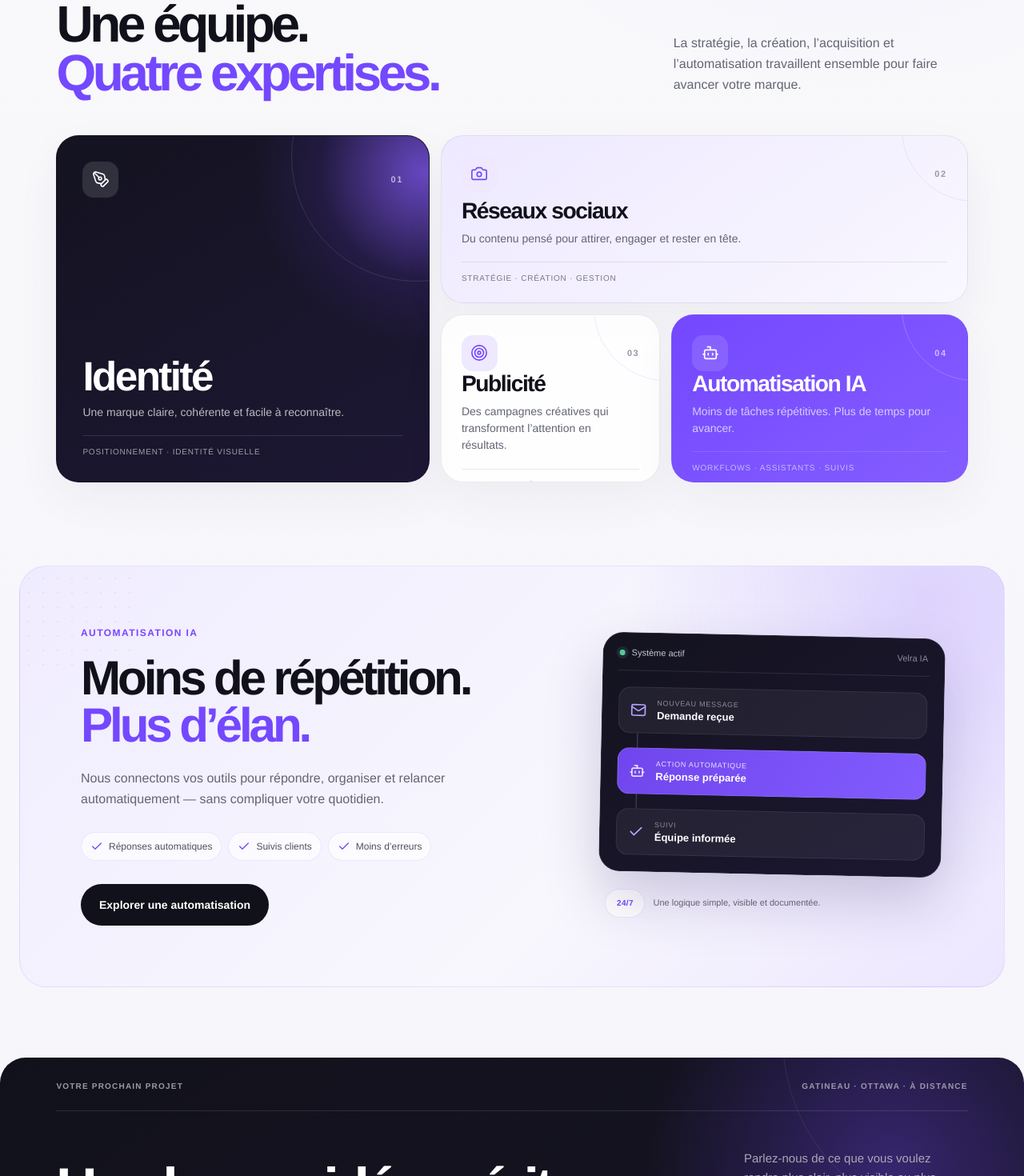
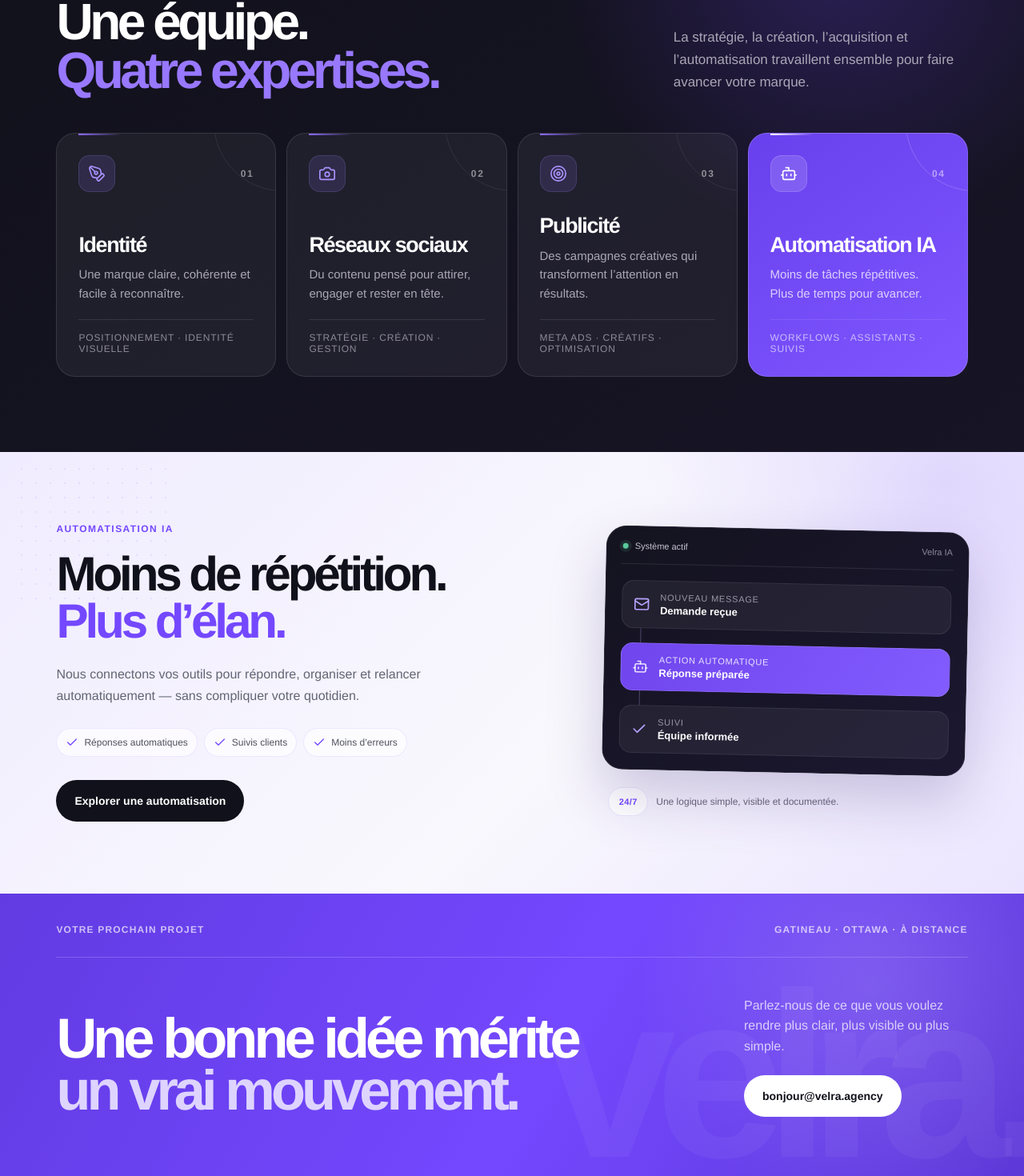
Before and after one commit to yanishmk/velra, a Next.js app: page / in a window 1280 px wide. Shown: the part 879-2349 px from the top of the page at 80% size. Built offline with nearby package versions, Linux system fonts and the light colour scheme.

Commit message:
Update Site source

```diff
--- a/app/globals.css
+++ b/app/globals.css
@@ -85,54 +85,51 @@ main { min-height: 100vh; overflow: hidden; width: 100%; }
 .mascot-stage::after { background: rgba(50, 35, 101, 0.12); border-radius: 50%; bottom: 4%; content: ""; filter: blur(18px); height: 7%; left: 25%; position: absolute; width: 52%; z-index: -1; }
 .mascot { filter: drop-shadow(0 28px 30px rgba(47, 32, 105, 0.13)); object-fit: contain; object-position: center bottom; padding: 1% 2% 0; z-index: 2; }
 
-.services { border-top: 1px solid var(--line); padding-bottom: 104px; padding-top: 92px; }
+.services { color: white; isolation: isolate; padding-bottom: 94px; padding-top: 90px; position: relative; }
+.services::before { background: radial-gradient(circle at 82% 10%, rgba(116,72,255,0.24), transparent 29%), linear-gradient(145deg, #11111b 0%, #171425 100%); content: ""; inset: 0 50%; margin-left: -50vw; margin-right: -50vw; position: absolute; width: 100vw; z-index: -2; }
+.services::after { background: linear-gradient(90deg, transparent, rgba(151,121,255,0.6), transparent); content: ""; height: 1px; left: 50%; position: absolute; top: 0; transform: translateX(-50%); width: min(86vw, 1240px); z-index: -1; }
 .section-heading { align-items: end; display: grid; gap: clamp(42px, 8vw, 120px); grid-template-columns: minmax(0, 1fr) minmax(300px, 0.55fr); margin-bottom: 46px; }
 .section-heading h2 { font-size: clamp(43px, 5vw, 66px); letter-spacing: -0.07em; line-height: 0.96; margin: 20px 0 0; }
-.section-heading h2 span { color: var(--violet); }
-.section-lead { color: var(--muted); font-size: 16px; line-height: 1.65; margin: 0 0 3px; max-width: 490px; }
+.services .eyebrow { color: #aaa4bb; }
+.section-heading h2 span { color: #9878ff; }
+.section-lead { color: #aaa6b6; font-size: 17px; line-height: 1.65; margin: 0 0 3px; max-width: 490px; }
 
-.service-grid { display: grid; gap: 14px; grid-auto-rows: 210px; grid-template-columns: repeat(12, minmax(0, 1fr)); }
-.service-card { background: rgba(255,255,255,0.82); border: 1px solid rgba(16,17,26,0.08); border-radius: 28px; box-shadow: 0 20px 55px rgba(36,28,74,0.05); display: flex; flex-direction: column; isolation: isolate; overflow: hidden; padding: 25px; position: relative; transition: border-color 180ms ease, box-shadow 180ms ease, transform 180ms ease; }
-.service-card::after { border: 1px solid rgba(116,72,255,0.11); border-radius: 50%; content: ""; height: 180px; position: absolute; right: -100px; top: -100px; width: 180px; z-index: -1; }
-.service-card:hover { border-color: rgba(116,72,255,0.26); box-shadow: 0 28px 70px rgba(49,38,92,0.1); transform: translateY(-4px); }
-.service-card-1 { background: linear-gradient(150deg, #141320 0%, #1d1734 100%); color: white; grid-column: 1 / 6; grid-row: 1 / 3; padding: 32px; }
-.service-card-1::before { background: radial-gradient(circle, rgba(135,92,255,0.72) 0%, rgba(116,72,255,0.12) 43%, transparent 71%); content: ""; height: 430px; position: absolute; right: -210px; top: -170px; width: 430px; z-index: -1; }
-.service-card-1::after { border-color: rgba(255,255,255,0.11); height: 310px; right: -140px; top: -130px; width: 310px; }
-.service-card-2 { background: linear-gradient(145deg, #eee9ff 0%, #f9f7ff 100%); grid-column: 6 / 13; grid-row: 1; }
-.service-card-3 { grid-column: 6 / 9; grid-row: 2; }
-.service-card-4 { background: linear-gradient(145deg, #7448ff 0%, #845dff 100%); border-color: transparent; color: white; grid-column: 9 / 13; grid-row: 2; }
-.service-card-4::after { border-color: rgba(255,255,255,0.2); }
+.service-grid { display: grid; gap: 13px; grid-template-columns: repeat(4, minmax(0, 1fr)); }
+.service-card { background: rgba(255,255,255,0.055); border: 1px solid rgba(255,255,255,0.1); border-radius: 24px; display: flex; flex-direction: column; isolation: isolate; min-height: 305px; overflow: hidden; padding: 27px; position: relative; transition: background 180ms ease, border-color 180ms ease, transform 180ms ease; }
+.service-card::before { background: linear-gradient(90deg, #8e6bff, transparent); content: ""; height: 2px; left: 27px; position: absolute; top: 0; width: 54px; }
+.service-card::after { border: 1px solid rgba(255,255,255,0.08); border-radius: 50%; content: ""; height: 170px; position: absolute; right: -95px; top: -100px; width: 170px; z-index: -1; }
+.service-card:hover { background: rgba(255,255,255,0.085); border-color: rgba(166,140,255,0.36); transform: translateY(-4px); }
+.service-card-4 { background: linear-gradient(145deg, #6840ed 0%, #7f56ff 100%); border-color: rgba(255,255,255,0.16); }
+.service-card-4::before { background: linear-gradient(90deg, white, transparent); }
+.service-card-4::after { border-color: rgba(255,255,255,0.18); }
 .service-card-top { align-items: center; display: flex; justify-content: space-between; }
-.service-card-top > span { color: #9a97a7; font-size: 11px; font-weight: 750; letter-spacing: 0.14em; }
-.service-card-1 .service-card-top > span, .service-card-4 .service-card-top > span { color: rgba(255,255,255,0.62); }
-.service-icon { align-items: center; background: var(--violet-soft); border-radius: 14px; color: var(--violet); display: flex; height: 45px; justify-content: center; width: 45px; }
-.service-card-1 .service-icon, .service-card-4 .service-icon { background: rgba(255,255,255,0.12); color: white; }
+.service-card-top > span { color: rgba(255,255,255,0.5); font-size: 12px; font-weight: 750; letter-spacing: 0.14em; }
+.service-icon { align-items: center; background: rgba(151,121,255,0.14); border: 1px solid rgba(166,140,255,0.18); border-radius: 14px; color: #ab92ff; display: flex; height: 46px; justify-content: center; width: 46px; }
+.service-card-4 .service-icon { background: rgba(255,255,255,0.14); border-color: rgba(255,255,255,0.14); color: white; }
 .service-content { margin-top: auto; }
-.service-card h3 { font-size: clamp(22px, 2.2vw, 30px); letter-spacing: -0.05em; margin: 0 0 8px; }
-.service-card-1 h3 { font-size: clamp(36px, 4vw, 54px); line-height: 0.98; }
-.service-card p { color: var(--muted); font-size: 14px; line-height: 1.52; margin: 0; max-width: 470px; }
-.service-card-1 p, .service-card-4 p { color: rgba(255,255,255,0.7); }
-.service-card small { border-top: 1px solid rgba(16,17,26,0.09); color: #777987; font-size: 10px; letter-spacing: 0.08em; margin-top: 18px; padding-top: 14px; text-transform: uppercase; }
-.service-card-1 small, .service-card-4 small { border-color: rgba(255,255,255,0.12); color: rgba(255,255,255,0.58); }
+.service-card h3 { font-size: clamp(24px, 2.1vw, 29px); letter-spacing: -0.05em; line-height: 1; margin: 0 0 12px; }
+.service-card p { color: #aaa6b5; font-size: 15px; line-height: 1.55; margin: 0; }
+.service-card-4 p { color: rgba(255,255,255,0.74); }
+.service-card small { border-top: 1px solid rgba(255,255,255,0.1); color: #8e8999; font-size: 12px; letter-spacing: 0.07em; margin-top: 21px; padding-top: 15px; text-transform: uppercase; }
+.service-card-4 small { color: rgba(255,255,255,0.62); }
 
 .ai-section {
   align-items: center;
-  background:
-    radial-gradient(circle at 92% 7%, rgba(116,72,255,0.2), transparent 30%),
-    linear-gradient(135deg, #f0ecff 0%, #f8f7fd 62%, #ece6ff 100%);
-  border: 1px solid rgba(116,72,255,0.11);
-  border-radius: 34px;
+  background: transparent;
   display: grid;
   gap: clamp(54px, 8vw, 112px);
   grid-template-columns: minmax(0, 1fr) minmax(350px, 0.78fr);
-  margin-bottom: 88px;
-  max-width: 1240px;
-  overflow: hidden;
-  padding: clamp(48px, 6vw, 76px);
+  isolation: isolate;
+  margin-bottom: 0;
+  max-width: 1360px;
+  overflow: visible;
+  padding-bottom: clamp(72px, 7vw, 98px);
+  padding-top: clamp(72px, 7vw, 98px);
   position: relative;
-  width: calc(100% - 48px);
+  width: 100%;
 }
-.ai-section::before { background-image: radial-gradient(rgba(116,72,255,0.21) 1px, transparent 1px); background-size: 18px 18px; content: ""; height: 160px; left: -34px; opacity: 0.44; position: absolute; top: -30px; width: 180px; }
+.ai-section::before { background: radial-gradient(circle at 92% 7%, rgba(116,72,255,0.17), transparent 29%), linear-gradient(135deg, #f0ecff 0%, #f9f8fd 58%, #ebe5ff 100%); content: ""; inset: 0 50%; margin-left: -50vw; margin-right: -50vw; position: absolute; width: 100vw; z-index: -2; }
+.ai-section::after { background-image: radial-gradient(rgba(116,72,255,0.23) 1px, transparent 1px); background-size: 18px 18px; content: ""; height: 175px; left: 18px; opacity: 0.45; position: absolute; top: 12px; width: 190px; z-index: -1; }
 .ai-copy, .automation-stage { position: relative; z-index: 1; }
 .ai-copy .eyebrow { color: var(--violet); }
 .ai-copy h2 { font-size: clamp(40px, 4.7vw, 63px); letter-spacing: -0.068em; line-height: 0.98; margin: 21px 0 23px; }
@@ -153,36 +150,35 @@ main { min-height: 100vh; overflow: hidden; width: 100%; }
 .automation-step { align-items: center; background: rgba(255,255,255,0.06); border: 1px solid rgba(255,255,255,0.08); border-radius: 15px; display: flex; gap: 13px; padding: 14px; }
 .automation-step svg { color: #b7a3ff; flex: 0 0 auto; }
 .automation-step div { display: grid; gap: 3px; }
-.automation-step small { color: #8f8a9c; font-size: 9px; letter-spacing: 0.08em; text-transform: uppercase; }
+.automation-step small { color: #9b96a7; font-size: 11px; letter-spacing: 0.07em; text-transform: uppercase; }
 .automation-step strong { font-size: 13px; }
 .automation-step.featured { background: linear-gradient(120deg, #7045ed, #825cff); border-color: rgba(255,255,255,0.13); }
 .automation-step.featured svg, .automation-step.featured small { color: rgba(255,255,255,0.84); }
 .connector { background: rgba(180,164,232,0.36); height: 18px; margin-left: 24px; width: 1px; }
-.automation-caption { align-items: center; color: #6a6678; display: flex; font-size: 11px; gap: 10px; line-height: 1.4; margin: 18px 5px 0; }
-.automation-caption span { align-items: center; background: white; border: 1px solid rgba(116,72,255,0.13); border-radius: 999px; color: var(--violet); display: flex; font-size: 10px; font-weight: 800; height: 36px; justify-content: center; letter-spacing: 0.04em; width: 50px; }
+.automation-caption { align-items: center; color: #6a6678; display: flex; font-size: 12px; gap: 10px; line-height: 1.4; margin: 18px 5px 0; }
+.automation-caption span { align-items: center; background: white; border: 1px solid rgba(116,72,255,0.13); border-radius: 999px; color: var(--violet); display: flex; font-size: 11px; font-weight: 800; height: 36px; justify-content: center; letter-spacing: 0.04em; width: 50px; }
 
 .contact {
-  background:
-    radial-gradient(circle at 87% 42%, rgba(116,72,255,0.35), transparent 27%),
-    linear-gradient(145deg, #11111b 0%, #171424 100%);
-  border-radius: 32px;
+  background: transparent;
   color: white;
-  margin-bottom: 78px;
-  min-height: 335px;
-  overflow: hidden;
-  padding-bottom: 54px;
-  padding-top: 30px;
+  isolation: isolate;
+  margin-bottom: 0;
+  min-height: 360px;
+  overflow: visible;
+  padding-bottom: 72px;
+  padding-top: 38px;
   position: relative;
 }
-.contact::before { border: 1px solid rgba(255,255,255,0.08); border-radius: 50%; content: ""; height: 460px; position: absolute; right: -160px; top: -255px; width: 460px; }
-.contact-topline { border-bottom: 1px solid rgba(255,255,255,0.11); color: #9d99aa; display: flex; font-size: 10px; font-weight: 700; justify-content: space-between; letter-spacing: 0.12em; padding-bottom: 25px; position: relative; text-transform: uppercase; z-index: 2; }
+.contact::before { background: radial-gradient(circle at 85% 32%, rgba(201,184,255,0.23), transparent 26%), linear-gradient(120deg, #623be2 0%, #7448ff 54%, #5d38d7 100%); content: ""; inset: 0 50%; margin-left: -50vw; margin-right: -50vw; position: absolute; width: 100vw; z-index: -2; }
+.contact::after { content: none; }
+.contact-topline { border-bottom: 1px solid rgba(255,255,255,0.18); color: rgba(255,255,255,0.68); display: flex; font-size: 12px; font-weight: 700; justify-content: space-between; letter-spacing: 0.1em; padding-bottom: 27px; position: relative; text-transform: uppercase; z-index: 2; }
 .contact-main { align-items: end; display: grid; gap: clamp(50px, 8vw, 120px); grid-template-columns: minmax(0, 1.3fr) minmax(270px, 0.48fr); padding-top: 47px; position: relative; z-index: 2; }
 .contact h2 { font-size: clamp(47px, 5.5vw, 76px); letter-spacing: -0.07em; line-height: 0.93; margin: 0; }
-.contact h2 span { color: #9678ff; }
-.contact-main p { color: #aaa6b4; font-size: 15px; line-height: 1.6; margin: 0 0 23px; max-width: 360px; }
+.contact h2 span { color: #ded4ff; }
+.contact-main p { color: rgba(255,255,255,0.72); font-size: 16px; line-height: 1.6; margin: 0 0 23px; max-width: 360px; }
 .light-button { background: white; color: var(--ink); }
 .light-button:hover { background: var(--violet); color: white; }
-.contact-word { bottom: -0.34em; color: rgba(255,255,255,0.022); font-size: clamp(150px, 23vw, 320px); font-weight: 850; letter-spacing: -0.09em; line-height: 1; pointer-events: none; position: absolute; right: -0.04em; white-space: nowrap; }
+.contact-word { bottom: -0.05em; color: rgba(255,255,255,0.045); font-size: clamp(150px, 23vw, 320px); font-weight: 850; letter-spacing: -0.09em; line-height: 1; pointer-events: none; position: absolute; right: -0.04em; white-space: nowrap; }
 
 .footer { align-items: center; border-top: 1px solid var(--line); color: #777986; display: grid; font-size: 12px; gap: 24px; grid-template-columns: 1fr auto 1fr; padding-bottom: 35px; padding-top: 35px; }
 .footer .brand { color: var(--ink); font-size: 24px; }
@@ -195,7 +191,6 @@ main { min-height: 100vh; overflow: hidden; width: 100%; }
   .section-heading { gap: 50px; }
   .service-grid { grid-auto-rows: auto; grid-template-columns: 1fr 1fr; }
   .service-card, .service-card-1, .service-card-2, .service-card-3, .service-card-4 { grid-column: auto; grid-row: auto; min-height: 255px; padding: 27px; }
-  .service-card-1 h3 { font-size: 38px; }
   .ai-section { gap: 45px; }
 }
 
@@ -213,7 +208,7 @@ main { min-height: 100vh; overflow: hidden; width: 100%; }
   .services { padding-bottom: 82px; padding-top: 78px; }
   .section-heading { align-items: start; gap: 25px; grid-template-columns: 1fr; }
   .section-lead { max-width: 600px; }
-  .ai-section { grid-template-columns: 1fr; margin-bottom: 70px; }
+  .ai-section { grid-template-columns: 1fr; margin-bottom: 0; }
   .automation-stage { max-width: 600px; }
   .contact-main { align-items: start; gap: 34px; grid-template-columns: 1fr; }
   .contact-main p { max-width: 520px; }
@@ -235,17 +230,16 @@ main { min-height: 100vh; overflow: hidden; width: 100%; }
   .section-heading h2 { font-size: 42px; }
   .service-grid { grid-template-columns: 1fr; }
   .service-card, .service-card-1, .service-card-2, .service-card-3, .service-card-4 { min-height: 228px; padding: 24px; }
-  .service-card-1 h3 { font-size: 34px; }
-  .ai-section { border-radius: 26px; padding: 37px 20px; width: calc(100% - 24px); }
+  .ai-section { padding-bottom: 60px; padding-top: 60px; width: 100%; }
   .ai-copy h2 { font-size: 40px; }
   .benefits { align-items: stretch; flex-direction: column; }
   .benefits span { border-radius: 12px; }
   .automation-card { padding: 16px; transform: none; }
-  .contact { border-radius: 25px; margin-bottom: 58px; min-height: 380px; padding-bottom: 38px; padding-top: 25px; }
+  .contact { margin-bottom: 0; min-height: 380px; padding-bottom: 54px; padding-top: 28px; }
   .contact-topline { align-items: flex-start; flex-direction: column; gap: 8px; }
   .contact-main { padding-top: 34px; }
   .contact h2 { font-size: 45px; }
-  .contact-word { bottom: -0.18em; font-size: 145px; }
+  .contact-word { bottom: -0.05em; font-size: 145px; }
   .footer { grid-template-columns: 1fr; }
   .footer p, .footer > span { grid-column: 1; justify-self: start; }
 }
```
